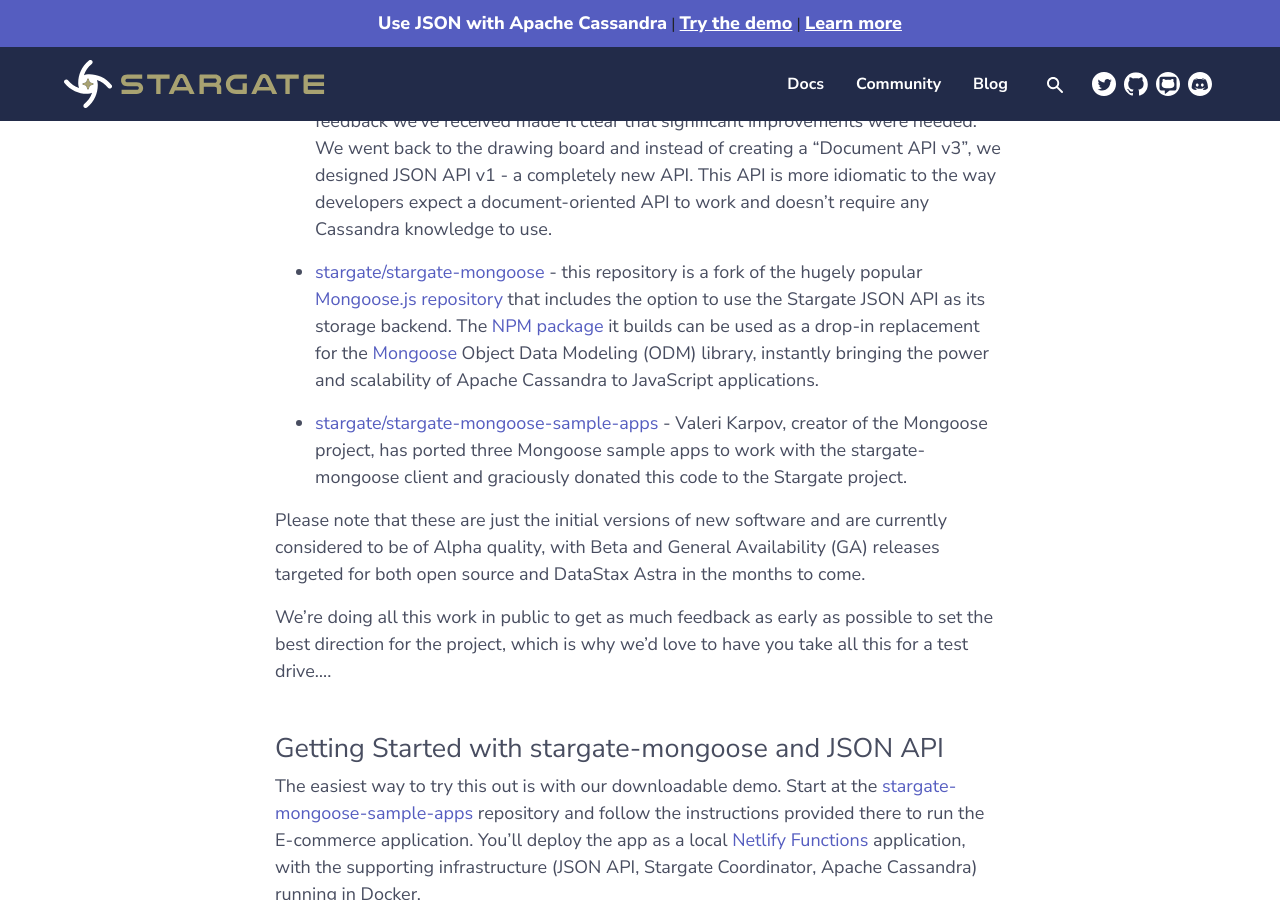
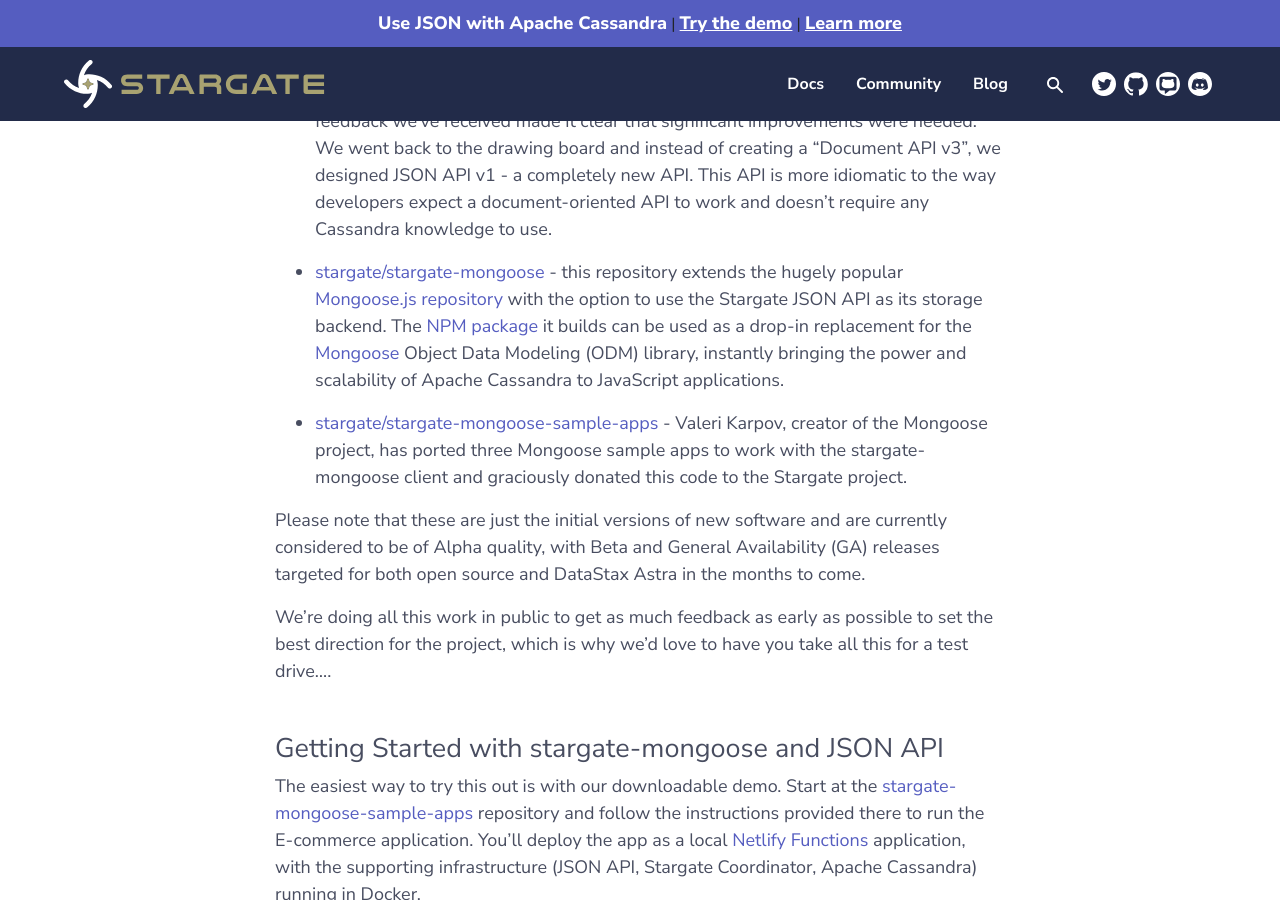
Before and after one commit to stargate/website, a Jekyll site: the page built from _posts/2023-03-14-introduce-stargate-mongoose.md, in a window 1280 px wide and 900 px high, scrolled down 1446 px. Built offline with Jekyll 4.4.1, drawn with Linux system fonts in a browser that asks for light colours; comment, search, counter and statistics services are not loaded.

Commit message:
update mongoose post

```diff
--- a/_posts/2023-03-14-introduce-stargate-mongoose.md
+++ b/_posts/2023-03-14-introduce-stargate-mongoose.md
@@ -19,7 +19,7 @@ This post builds on Mark’s posts to give you a guide to how to try out this ne
 The major new pieces are highlighted in the upper left: the stargate-mongoose JavaScript library, and the JSON API. These new components ha have resulted in the addition of three new repositories:
 
 * [stargate/jsonapi](https://github.com/stargate/jsonapi) - this repository contains a new document-oriented API known as JSON API. While Stargate has provided a document-oriented API for some time, feedback we’ve received made it clear that significant improvements were needed. We went back to the drawing board and instead of creating a “Document API v3”, we designed JSON API v1 - a completely new API. This API is more idiomatic to the way developers expect a document-oriented API to work and doesn’t require any Cassandra knowledge to use.
-* [stargate/stargate-mongoose](https://github.com/stargate/stargate-mongoose) - this repository is a fork of the hugely popular [Mongoose.js repository](https://github.com/Automattic/mongoose) that includes the option to use the Stargate JSON API as its storage backend. The [NPM package](https://www.npmjs.com/package/stargate-mongoose) it builds can be used as a drop-in replacement for the [Mongoose](https://mongoosejs.com/) Object Data Modeling (ODM) library, instantly bringing the power and scalability of Apache Cassandra to JavaScript applications.
+* [stargate/stargate-mongoose](https://github.com/stargate/stargate-mongoose) - this repository extends the hugely popular [Mongoose.js repository](https://github.com/Automattic/mongoose) with the option to use the Stargate JSON API as its storage backend. The [NPM package](https://www.npmjs.com/package/stargate-mongoose) it builds can be used as a drop-in replacement for the [Mongoose](https://mongoosejs.com/) Object Data Modeling (ODM) library, instantly bringing the power and scalability of Apache Cassandra to JavaScript applications.
 * [stargate/stargate-mongoose-sample-apps](https://github.com/stargate/stargate-mongoose-sample-apps) - Valeri Karpov, creator of the Mongoose project, has ported three Mongoose sample apps to work with the stargate-mongoose client and graciously donated this code to the Stargate project.
 
 Please note that these are just the initial versions of new software and are currently considered to be of Alpha quality, with Beta and General Availability (GA) releases targeted for both open source and DataStax Astra in the months to come.
```
